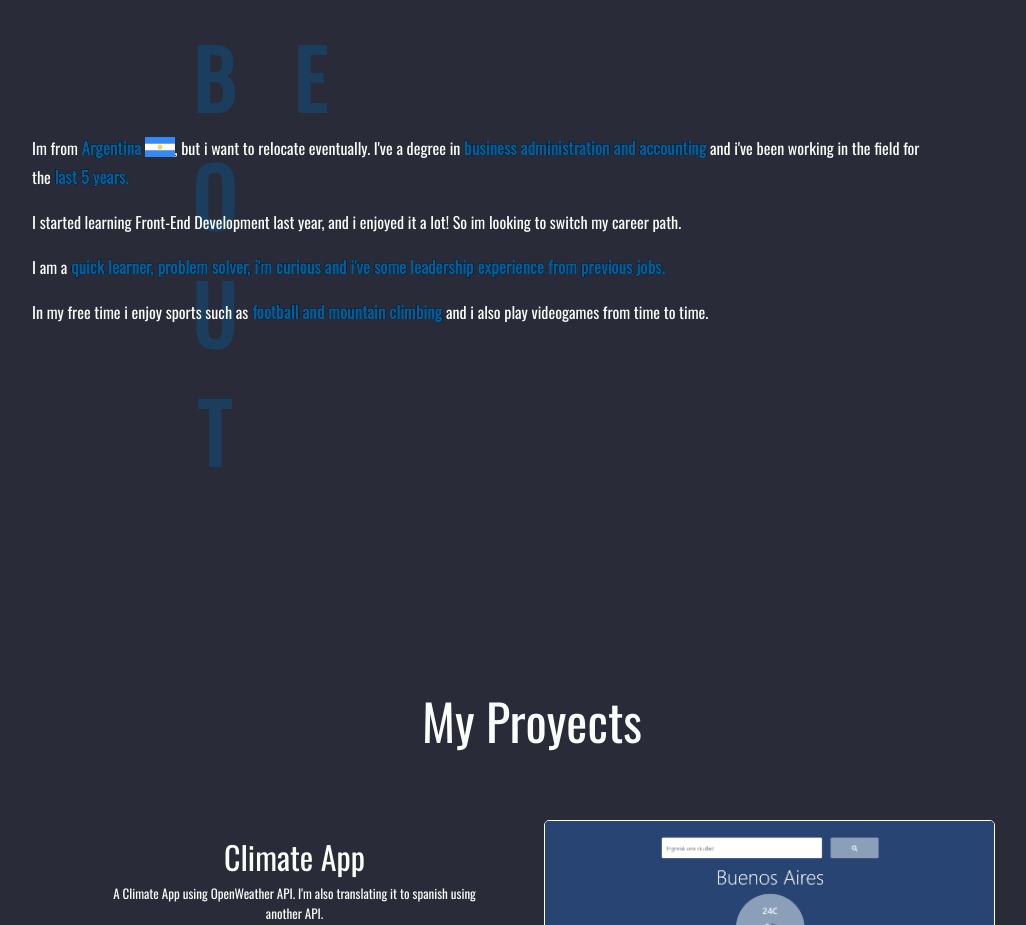
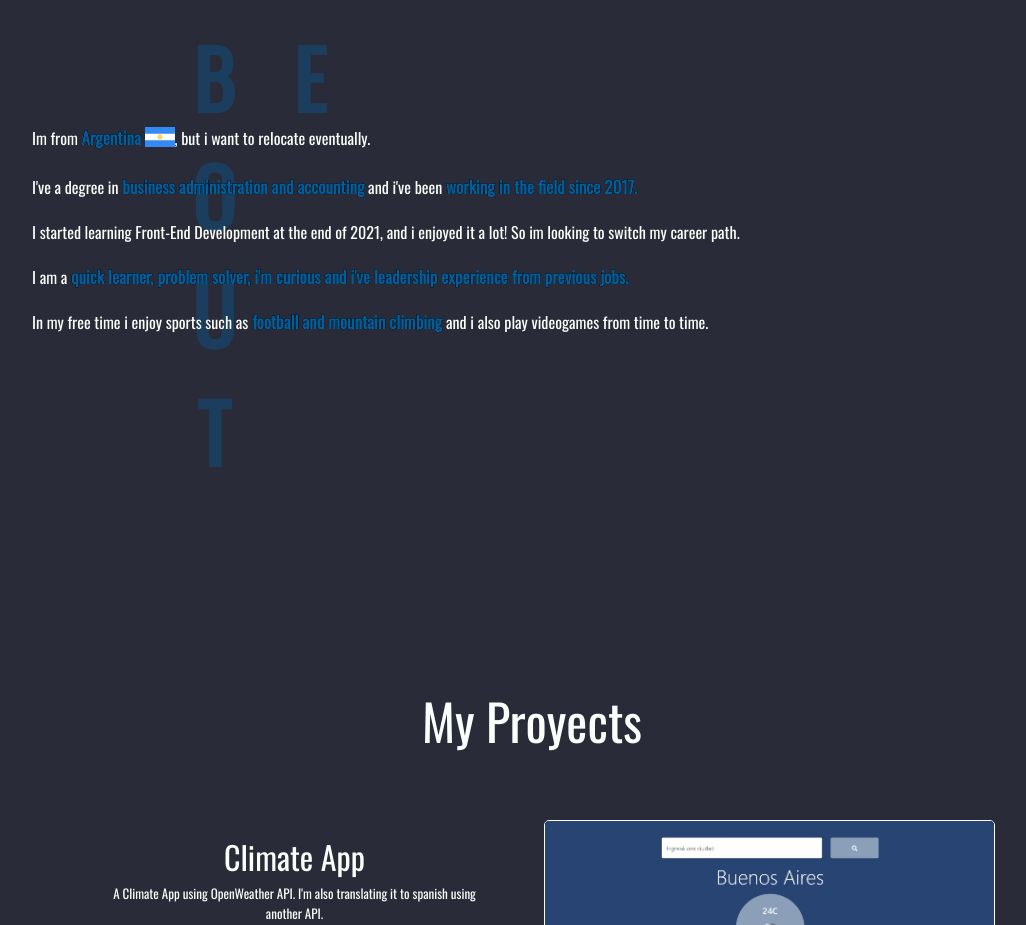
Before and after one commit to alegb91/Portfolio, a React (Create React App) app: page / in a window 1280 px wide. Shown: the part 900-1825 px from the top of the page, without its empty margins (108-1134 px from the left). Built offline with nearby package versions, Linux system fonts and the light colour scheme.

Commit message:
Modified AboutMe section

```diff
--- a/src/components/AboutMe.js
+++ b/src/components/AboutMe.js
@@ -91,9 +91,10 @@ const AboutMe = () => {
           <div className="col">
         <Title data-aos="fade-up" data-aos-anchor-placement="top-center">ABOUT ME</Title>
         <DescriptionContainer>
-            <Description>Im from <Strong>Argentina</Strong> <AR className="flag"/>, but i want to relocate eventually. I've a degree in <Strong>business administration and accounting</Strong> and i've been working in the field for the <Strong>last 5 years.</Strong></Description>
-            <Description>I started learning Front-End Development last year, and i enjoyed it a lot! So im looking to switch my career path.</Description>
-            <Description>I am a <Strong>quick learner, problem solver, i'm curious and i've some leadership experience from previous jobs.</Strong></Description>
+            <Description>Im from <Strong>Argentina</Strong> <AR className="flag"/>, but i want to relocate eventually.</Description>
+            <Description>I've a degree in <Strong>business administration and accounting</Strong> and i've been <Strong>working in the field since 2017.</Strong></Description>
+            <Description>I started learning Front-End Development at the end of 2021, and i enjoyed it a lot! So im looking to switch my career path.</Description>
+            <Description>I am a <Strong>quick learner, problem solver, i'm curious and i've leadership experience from previous jobs.</Strong></Description>
             <Description>In my free time i enjoy sports such as <Strong>football and mountain climbing </Strong>and i also play videogames from time to time.</Description>
 </DescriptionContainer>
         </div>
```
